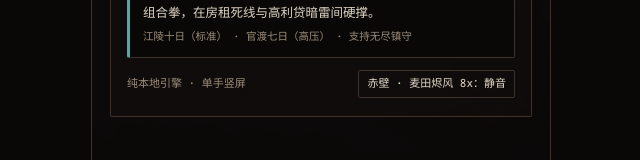
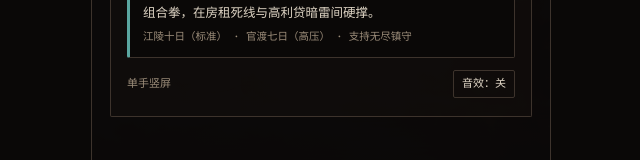
Before and after one commit to shawn1905/CCNotEasy, a React (Vite) app: page / in a window 1280 px wide. Shown: the part 498-658 px from the top of the page, without its empty margins (319-959 px from the left). Built offline with nearby package versions, Linux system fonts and the light colour scheme.

Commit message:
fix(ui): shorten splash footer hints and audio pill labels

```diff
--- a/src/App.tsx
+++ b/src/App.tsx
@@ -404,13 +404,13 @@ export default function App() {
             </div>
 
             <div className="cc-splash-foot">
-              <span>纯本地引擎 · 单手竖屏</span>
+              <span>单手竖屏</span>
               <button
                 type="button"
                 className={`cc-audio-pill${audioOn ? ' is-on' : ''}`}
                 onClick={() => setAudioOn(audioEngine.toggle())}
               >
-                {activeTheme.bgmLabel}：{audioOn ? '已开启' : '静音'}
+                音效：{audioOn ? '开' : '关'}
               </button>
             </div>
           </div>
@@ -481,13 +481,13 @@ export default function App() {
               </button>
             )}
             <div className="cc-splash-foot">
-              <span>共创友好 · 纯 JSON 引擎</span>
+              <span>史实分支</span>
               <button
                 type="button"
                 className={`cc-audio-pill${audioOn ? ' is-on' : ''}`}
                 onClick={() => setAudioOn(audioEngine.toggle())}
               >
-                {bundle.theme.bgmLabel}：{audioOn ? '已开启' : '静音'}
+                音效：{audioOn ? '开' : '关'}
               </button>
             </div>
           </div>
@@ -565,13 +565,13 @@ export default function App() {
               辰时升帐，开始值班
             </button>
             <div className="cc-splash-foot">
-              <span>动态案卷 · 暗雷真咬人</span>
+              <span>动态案卷</span>
               <button
                 type="button"
                 className={`cc-audio-pill${audioOn ? ' is-on' : ''}`}
                 onClick={() => setAudioOn(audioEngine.toggle())}
               >
-                {selectedDeskPack.theme.bgmLabel}：{audioOn ? '已开启' : '静音'}
+                音效：{audioOn ? '开' : '关'}
               </button>
             </div>
           </div>
```
